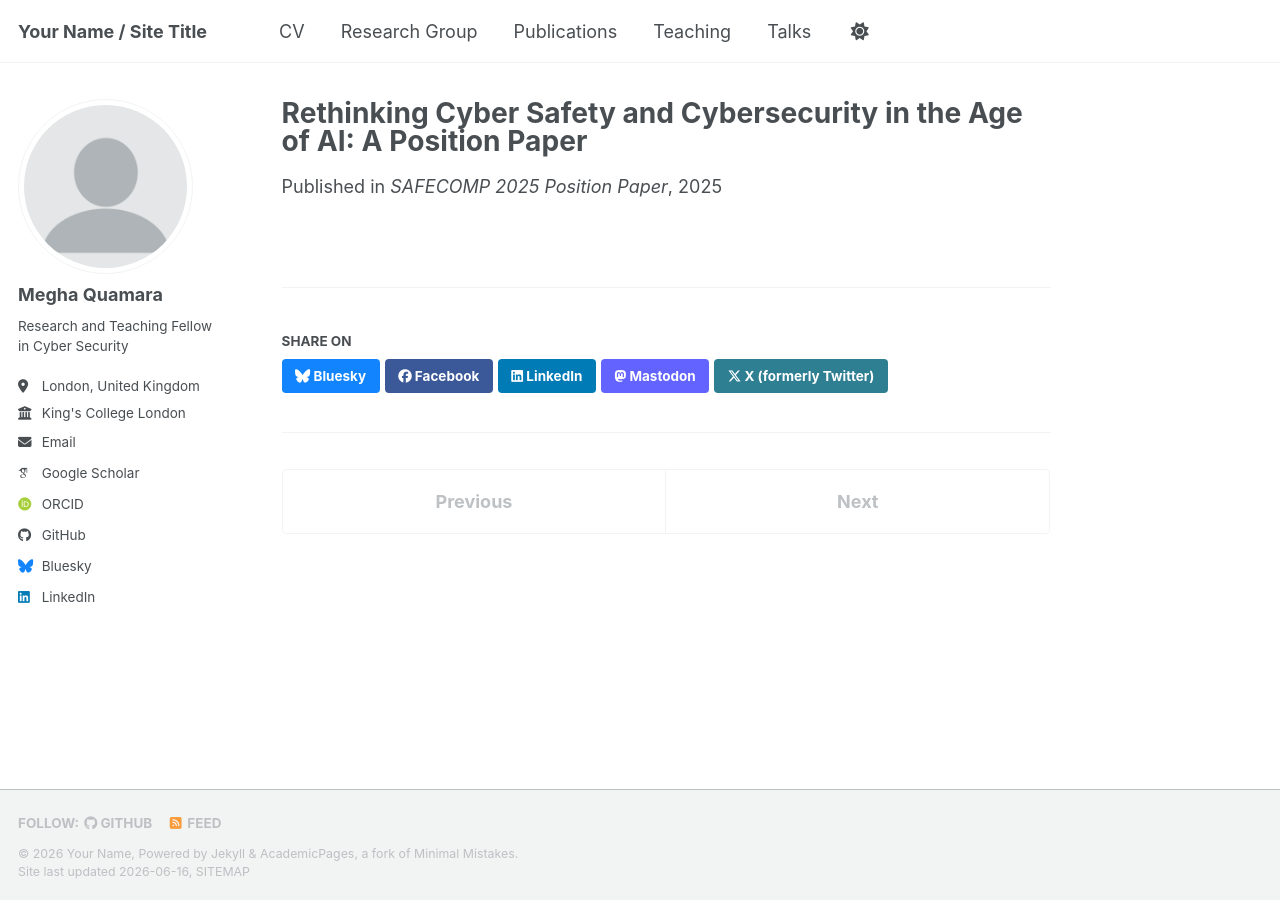
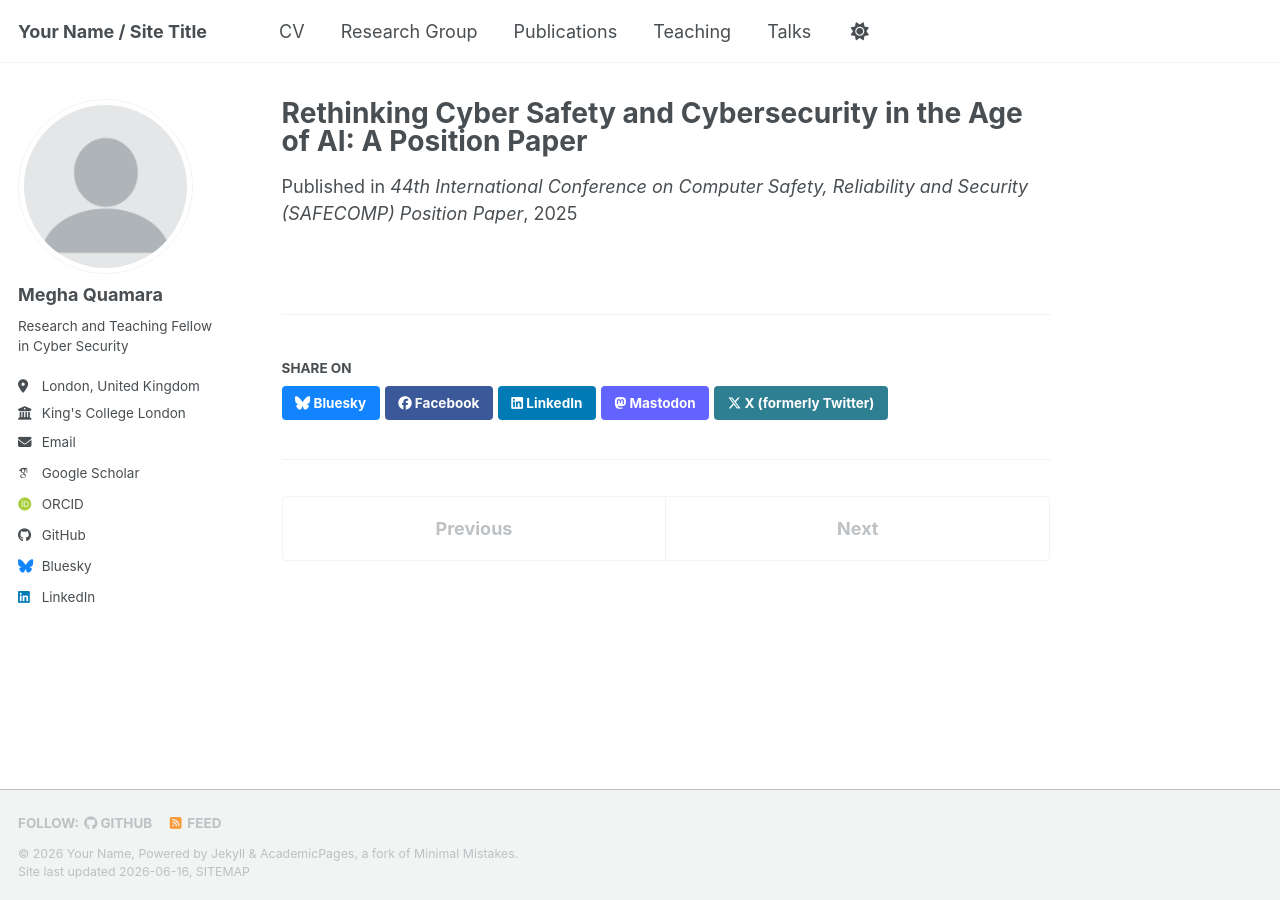
Before and after one commit to meghaquamara/personal-website, a Jekyll site: the page built from _publications/2025-01-01-kolb2025rethinking.md, in a window 1280 px wide. Built offline with Jekyll 4.4.1, drawn with Linux system fonts in a browser that asks for light colours; some web fonts are replaced; a script bundle is joined from its source files by our own code; library files that are not in the unit come from our copies.

Commit message:
Update 2025-01-01-kolb2025rethinking.md

```diff
--- a/_publications/2025-01-01-kolb2025rethinking.md
+++ b/_publications/2025-01-01-kolb2025rethinking.md
@@ -2,8 +2,8 @@
 title: "Rethinking Cyber Safety and Cybersecurity in the Age of AI: A Position Paper"
 collection: publications
 category: conferences
-authors: "Kolb, Christina, Quamara, Megha, Braun, Daniel"
+authors: "Christina Kolb, Megha Quamara, Daniel Braun"
 permalink: /publication/kolb2025rethinking
 date: 2025-01-01
-venue: "SAFECOMP 2025 Position Paper"
+venue: "44th International Conference on Computer Safety, Reliability and Security (SAFECOMP) Position Paper"
 ---
```
